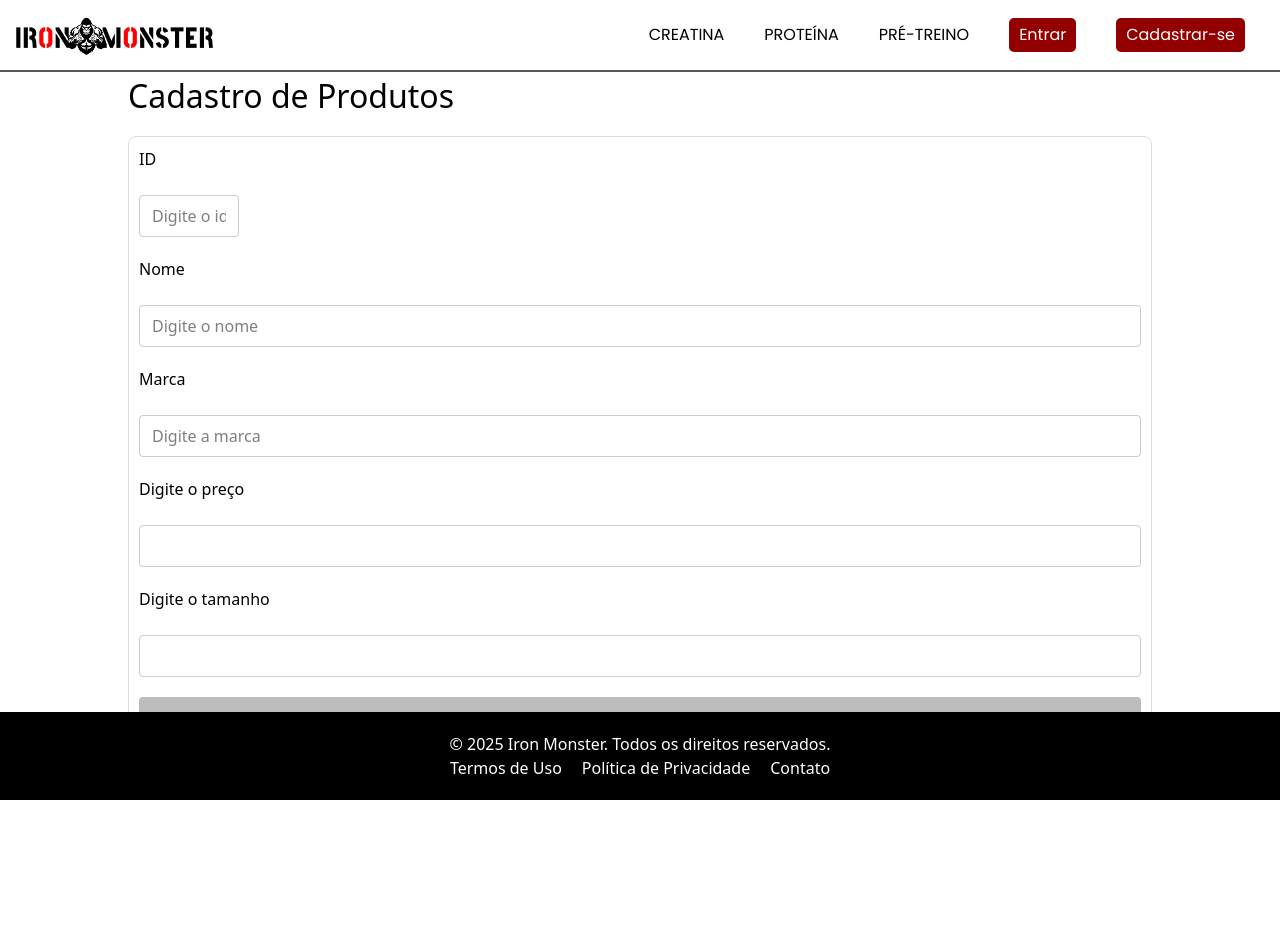
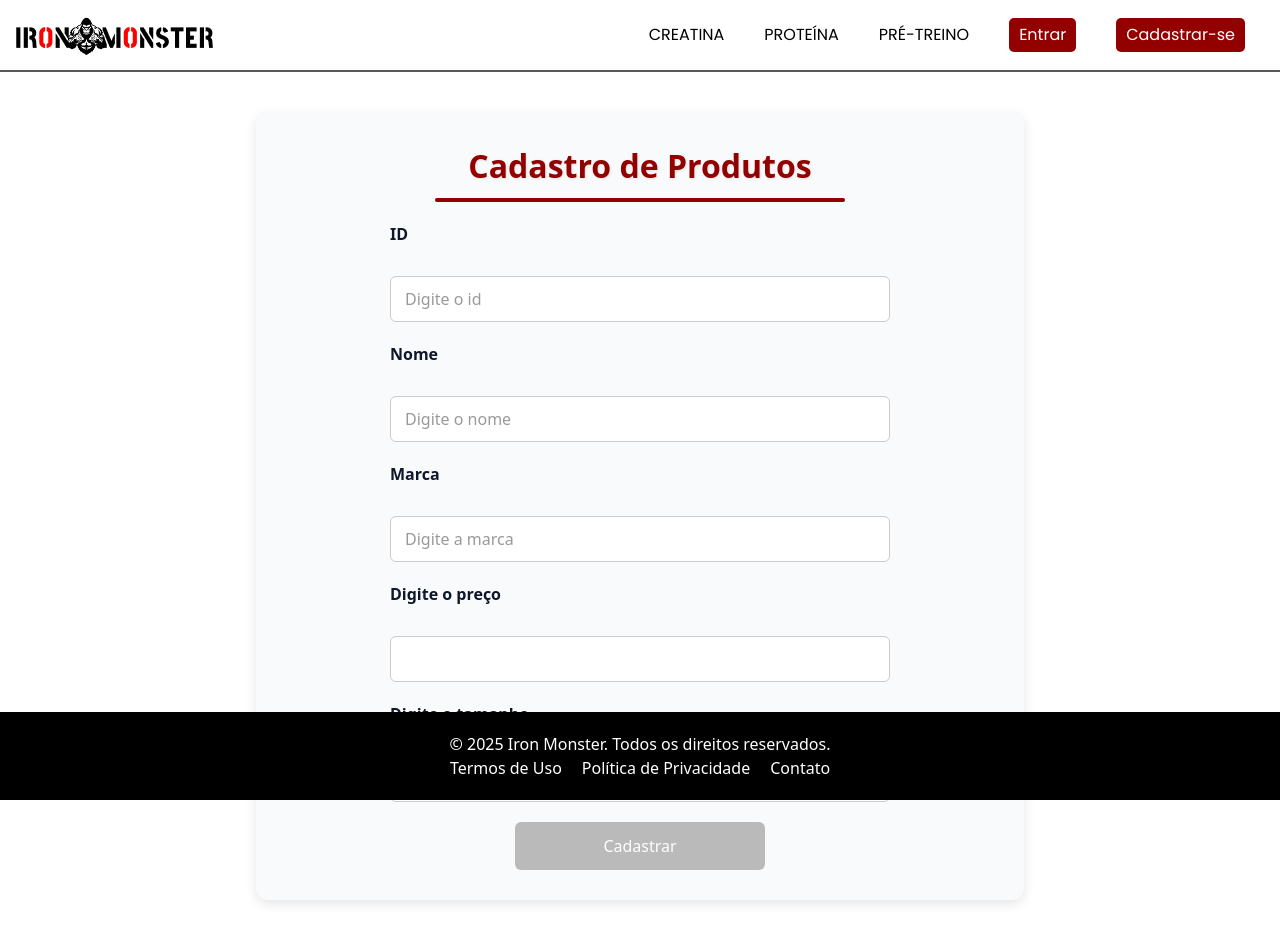
Before and after one commit to HLN-lobo/FinalMarco2, an Angular app: page /produtos/incluir in a window 1280 px wide. Before the commit the page ends 800 px from the top, so only its background shows below. Built offline with nearby package versions, Linux system fonts and the light colour scheme.

Commit message:
css atualizado form e listagem

```diff
--- a/src/app/pages/produtos-form/produtos-form.component.css
+++ b/src/app/pages/produtos-form/produtos-form.component.css
@@ -1,88 +1,93 @@
 .content-container {
     display: flex;
     flex-direction: column;
-    width: 80%;
-    margin-left: 128px;
-    text-align: left;
+    width: 60%;
+    margin: 40px auto;
+    align-items: center;
+    padding: 30px;
+    background-color: #f9fafb;
+    border-radius: 12px;
+    box-shadow: 0 4px 12px rgba(0, 0, 0, 0.1);
 }
 
 .content-container h1 {
     font-size: 2rem;
-    margin-bottom: 1rem;
+    text-align: center;
+    margin-bottom: 20px;
+    font-weight: bold;
+    color: rgb(146, 0, 0);
+    text-shadow: 1px 1px 3px rgba(0,0,0,0.1);
 }
 
-.content-container p {
-    font-size: 1.2rem;
-    color: #555;
+.content-container h1::after {
+    content: "";
+    display: block;
+    width: 410px;
+    height: 4px;
+    background-color: rgb(146, 0, 0);
+    margin-top: 8px;
+    border-radius: 4px;
 }
 
 form {
     width: 100%;
-    padding: 10px;
-    margin: 0 auto;
+    max-width: 500px;
     display: flex;
     flex-direction: column;
-    border: 1px solid #ddd;
-    border-radius: 8px;
+}
+
+form label {
+    margin-bottom: 6px;
+    font-weight: 600;
+    color: #0f172a;
+    font-size: 1rem;
 }
 
 .input-simples,
-.input-submeter {
+.input-id {
     width: 100%;
     box-sizing: border-box;
-    padding: 8px 12px;
-    font-size: 16px;
+    padding: 10px 14px;
+    font-size: 1rem;
     border: 1px solid #ccc;
-    border-radius: 4px;
+    border-radius: 6px;
     margin-bottom: 20px;
+    background-color: #fff;
+    color: #333;
 }
 
-.input-submeter:disabled{
+.input-simples:focus,
+.input-id:focus {
+    outline: none;
+    border-color: rgb(146, 0, 0);
+    box-shadow: 0 0 0 3px rgba(146, 0, 0, 0.2);
+}
+
+.input-simples::placeholder,
+.input-id::placeholder {
+    color: #999;
+}
+
+
+.input-submeter {
+    padding: 12px 20px;
+    font-size: 16px;
+    color: #fff;
+    background-color: #0f172a;
+    border: none;
+    border-radius: 6px;
+    cursor: pointer;
+    transition: background-color 0.3s;
+    margin: 0 auto;
+    width: 50%;
+}
+
+.input-submeter:hover {
+    background-color: #293649;
+}
+
+.input-submeter:disabled {
     background-color: #a0a0a0;
     cursor: not-allowed;
     opacity: 0.7;
-  }
-
-.input-id {
-    width: 10%;
-    box-sizing: border-box;
-    padding: 8px 12px;
-    font-size: 16px;
-    border: 1px solid #ccc;
-    border-radius: 4px;
-    margin-bottom: 20px;
 }
-
-.input-submeter {
-    padding: 10px;
-    font-size: 16px;
-    color: #fff;
-    background-color: rgb(146, 0, 0);
-    border: none;
-    border-radius: 4px;
-    cursor: pointer;
-    margin: 0 auto;
-}
-
-.mensagem {
-    margin: 16px auto;
-    border: 1px solid #ddd;
-    border-radius: 8px;
-    padding: 16px;
-    font-size: 16px;
-    font-family: 'Arial', sans-serif;
-    color: #333;
-    box-shadow: 0 4px 8px rgba(0, 0, 0, 0.1);
-}
-
-.form-principal {
-    width: 100%;
-    max-width: 400px;
-    margin: 0 auto;
-    display: flex;
-    flex-direction: column;
-    gap: 16px;
-
-    border: 1px solid #ddd;
-    border-radius: 8px;
-}
--- a/src/app/pages/produtos-listagem/produtos-listagem.component.css
+++ b/src/app/pages/produtos-listagem/produtos-listagem.component.css
@@ -3,6 +3,7 @@
     flex-direction: column;
     width: 85%;
     margin: 0 auto;
+    margin: 40px auto;
     padding: 20px;
     text-align: left;
     background-color: #f9fafb;
```
